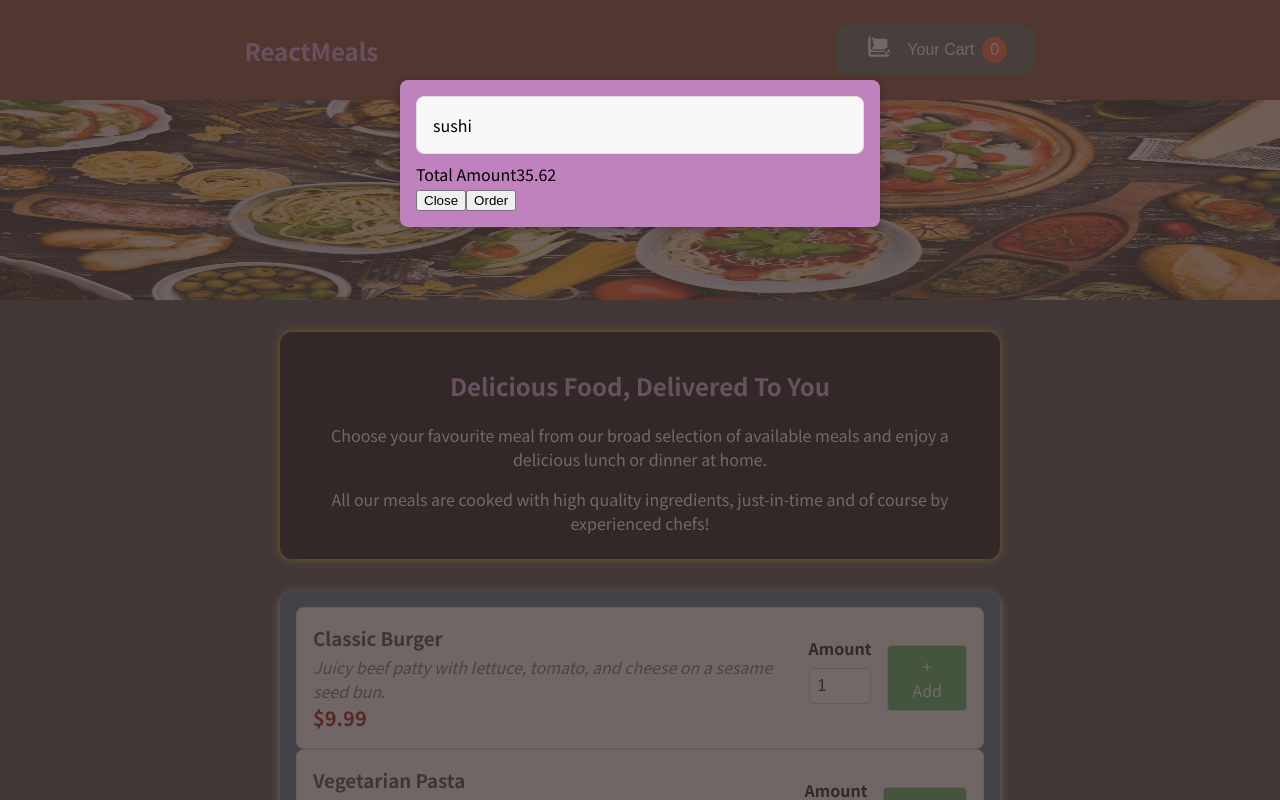
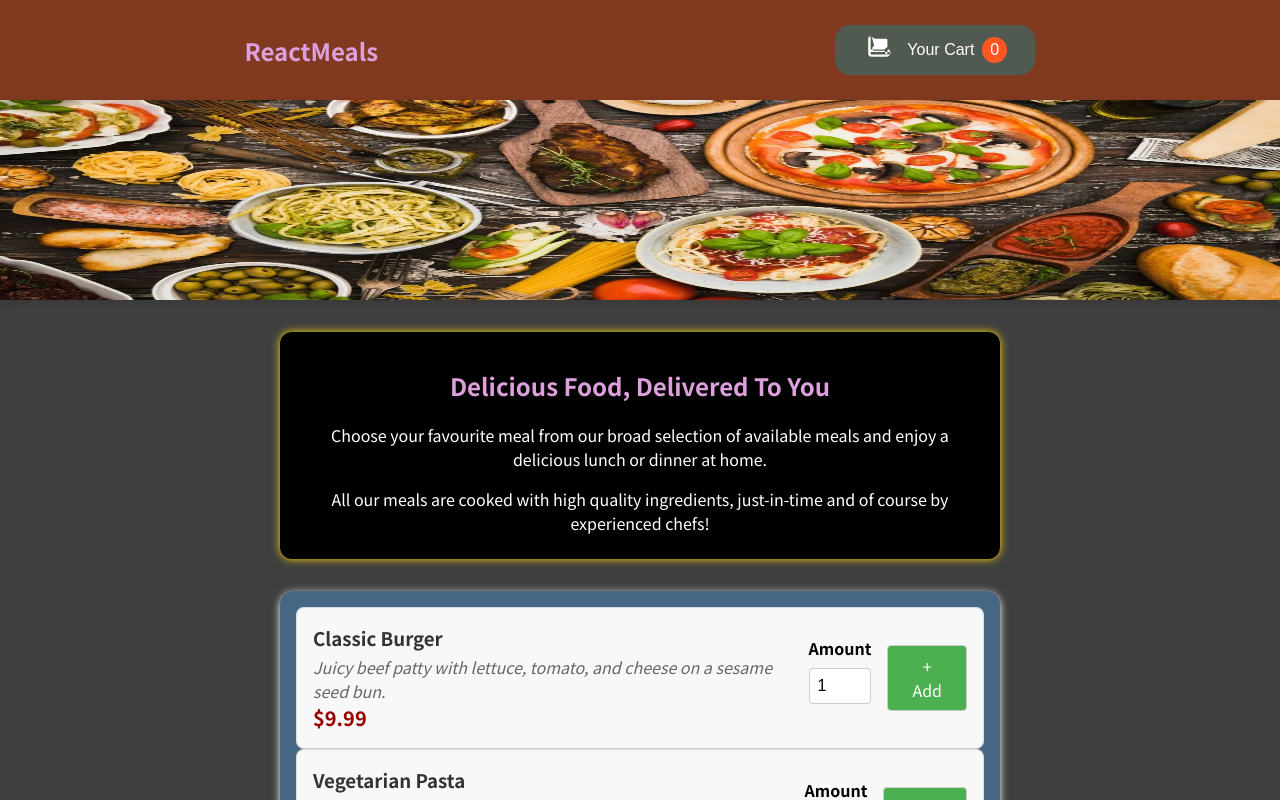
Before and after one commit to itzrahul2405/Restaurant-Website, a React (Create React App) app: page / in a window 1280 px wide. Shown: the top 800 px of the page. Built offline with nearby package versions, Linux system fonts and the light colour scheme.

Commit message:
this is task 6 in which we added functionalities of cart button and close button

```diff
--- a/src/App.js
+++ b/src/App.js
@@ -1,14 +1,27 @@
-import React from 'react'
+import React, { useState } from 'react'    // we use useState in this file because this is where er do render the Cart
 
 import Header from "./components/Layout/Header";
 import Meals from './components/Meal/Meals'
 import Cart from './components/Cart/Cart';
 
+
+
 function App() {
+
+  const[cartIsShown, setCartIsShown] = useState(false);
+
+  const showCartHandler = () => {
+    setCartIsShown(true)
+  }
+
+  const hideCartHandler = () => {
+    setCartIsShown(false)
+  }
+
   return (
     <React.Fragment>
-      <Cart />
-      <Header />
+      {cartIsShown && <Cart  onClose={hideCartHandler} />}
+      <Header onShowCart={showCartHandler} />
       <main>
         <Meals />
       </main>
--- a/src/components/Cart/Cart.js
+++ b/src/components/Cart/Cart.js
@@ -1,7 +1,7 @@
 import classes from './Cart.module.css'
 import Modal from '../UI/Modal';
 
-const Cart = () => {
+const Cart = (props) => {
     const cartItems = <ul>
         {[{id: 1, name: 'sushi', amount: 2 , price: '34.54'}].map((item) =>
         <li>{item.name}</li>)}
@@ -9,14 +9,14 @@
 
 
     return(
-        <Modal>
+        <Modal onClose={props.onClose}>
             {cartItems}
             <div className={classes.total}>
-                <span>Total Amount</span>
+                <span>Total Amount: </span>
                 <span>35.62</span>
             </div>
             <div>
-                <button className={classes['button--alt']}>Close</button>
+                <button className={classes['button--alt']} onClick={props.onClose}>Close</button>
                 <button className={classes.button}>Order</button>
             </div>
         </Modal>
--- a/src/components/Layout/Header.js
+++ b/src/components/Layout/Header.js
@@ -3,12 +3,12 @@
 import mealsImage from '../../assets/meals.png'
 import HeaderCartButton from "./HeaderCartButton";
 
-const Header = () => {
+const Header = (props) => {
   return (
     <React.Fragment>
       <header className={classes.header}>
         <h2>ReactMeals</h2>
-        <HeaderCartButton />
+        <HeaderCartButton onClick={props.onShowCart} />
       </header>
 
       <div className={classes['main-image']}>
--- a/src/components/Layout/HeaderCartButton.js
+++ b/src/components/Layout/HeaderCartButton.js
@@ -2,9 +2,9 @@
 import classes from './HeaderCartButton.module.css'
 import CartIcon from '../Cart/CartIcon';
 
-const HeaderCartButton = () => {
+const HeaderCartButton = (props) => {
     return (
-        <button className={classes.button}>
+        <button className={classes.button} onClick={props.onClick}>
             <span className={classes.icon}>
                 <CartIcon />
             </span>
--- a/src/components/UI/Modal.js
+++ b/src/components/UI/Modal.js
@@ -5,7 +5,7 @@
 
 
 const Backdrop = (props) => {
-  return <div className={classes.backdrop} />;
+  return <div className={classes.backdrop} onClick={props.onClose}/>;
 };
 
 
@@ -32,7 +32,7 @@
 const Modal = (props) => {
     return (
       <React.Fragment>
-        {ReactDOM.createPortal(<Backdrop />, portalElement)}
+        {ReactDOM.createPortal(<Backdrop onClose={props.onClose} />, portalElement)}
         {ReactDOM.createPortal(<ModalOverlay>{props.children}</ModalOverlay>, portalElement)}
       </React.Fragment>
     );
--- a/src/components/UI/Modal.module.css
+++ b/src/components/UI/Modal.module.css
@@ -16,9 +16,9 @@
     transform: translateX(-50%);
     width: 70%;
     max-width: 30rem;
-    background: rgb(191, 130, 191);
+    background: rgb(199, 146, 199);
     border-radius: 8px;
-    box-shadow: 0 2px 8px rgba(0, 0, 0, 0.26);
+    box-shadow: 0 2px 8px rgba(104, 81, 81, 0.26);
     z-index: 100;
     overflow: hidden;
   }
```
